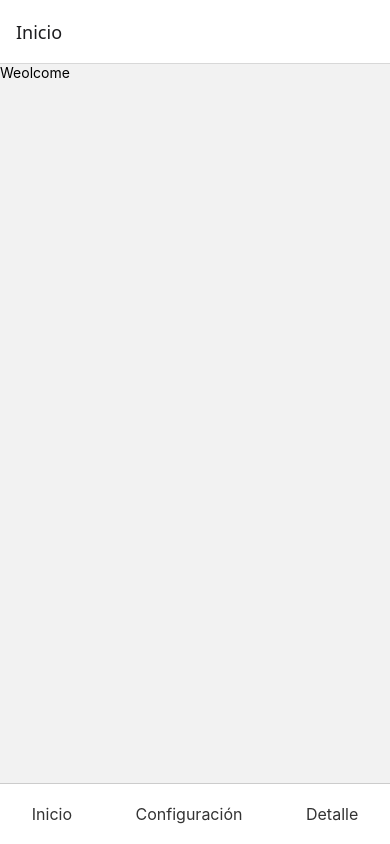
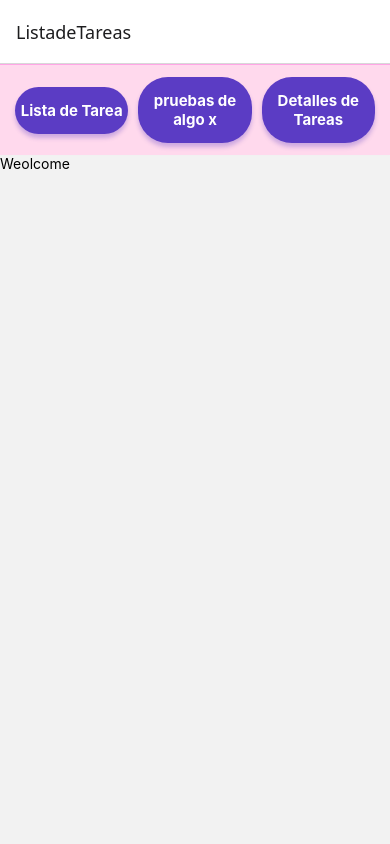
Before and after one commit to LauraCristinaPerez/practica2reactnative, a React Native app: screen /ListadeTareas in a window 390 px wide. Built offline with nearby package versions, Linux system fonts and the light colour scheme.

Commit message:
"lista de tareas" renombre

```diff
--- a/src/components/shared/tabbar.tsx
+++ b/src/components/shared/tabbar.tsx
@@ -4,13 +4,12 @@ import { NativeStackNavigationProp } from '@react-navigation/native-stack';
 import { View, Text, TouchableOpacity, StyleSheet } from 'react-native';
 import { RootStackParamList, Task } from '../../infrastructure/type/route';
 
-// Define el tipo de navegación basado en tus rutas
+
 type NavigationProp = NativeStackNavigationProp<RootStackParamList>;
 
 export const TabBar = () => {
     const navigation = useNavigation<NavigationProp>();
 
-    // Tarea de ejemplo
     const exampleTask: Task = {
         id: '1',
         title: 'Tarea de ejemplo',
@@ -20,28 +19,28 @@ export const TabBar = () => {
 
     return (
         <View style={styles.tabBarContainer}>
-            {/* Botón de navegación a Inicio */}
+            { }
             <TouchableOpacity
                 style={styles.tabButton}
-                onPress={() => navigation.navigate('Inicio')}
+                onPress={() => navigation.navigate('ListadeTareas')}
             >
-                <Text style={styles.tabText}>Inicio</Text>
+                <Text style={styles.tabText}>Lista de Tarea</Text>
             </TouchableOpacity>
 
-            {/* Botón de navegación a Configuración */}
+            { }
             <TouchableOpacity
                 style={styles.tabButton}
                 onPress={() => navigation.navigate('Configuración')}
             >
-                <Text style={styles.tabText}>Configuración</Text>
+                <Text style={styles.tabText}>pruebas de algo x</Text>
             </TouchableOpacity>
 
-            {/* Botón de navegación a DetalleTarea con una tarea ejemplo */}
+            { }
             <TouchableOpacity
                 style={styles.tabButton}
                 onPress={() => navigation.navigate('DetalleTarea', { task: exampleTask })}
             >
-                <Text style={styles.tabText}>Detalle</Text>
+                <Text style={styles.tabText}>Detalles de Tareas</Text>
             </TouchableOpacity>
         </View>
     );
@@ -50,21 +49,38 @@ export const TabBar = () => {
 const styles = StyleSheet.create({
     tabBarContainer: {
         flexDirection: 'row',
-        justifyContent: 'space-around',
+        justifyContent: 'space-between',
         alignItems: 'center',
-        paddingVertical: 10,
-        backgroundColor: '#fff',
+        paddingVertical: 12,
+        paddingHorizontal: 10,
+        backgroundColor: '#ffd9ed',
         borderTopWidth: 1,
-        borderTopColor: '#ccc',
-        position: 'absolute',
-        bottom: 0,
-        width: '100%',
+        borderTopColor: '#ffa6e6',
+        shadowColor: '#000',
+        shadowOffset: { width: 0, height: -2 },
+        shadowOpacity: 0.05,
+        shadowRadius: 4,
+        elevation: 6,
     },
+
     tabButton: {
-        padding: 10,
+        flex: 1,
+        backgroundColor: '#5B3CC4',
+        paddingVertical: 14,
+        marginHorizontal: 5,
+        borderRadius: 30,
+        shadowColor: '#5B3CC4',
+        shadowOffset: { width: 0, height: 4 },
+        shadowOpacity: 0.3,
+        shadowRadius: 4,
+        elevation: 4,
+        alignItems: 'center',
     },
+
     tabText: {
-        fontSize: 16,
-        color: '#333',
+        color: '#fff',
+        fontSize: 15,
+        fontWeight: '700',
+        textAlign: 'center'
     },
 });
--- a/src/infrastructure/type/route.ts
+++ b/src/infrastructure/type/route.ts
@@ -1,6 +1,6 @@
 // src/navigation/types.ts
 export type RootStackParamList = {
-    Inicio: undefined;
+    ListadeTareas: undefined;
     Configuración: undefined;
     DetalleTarea: { task: Task };
 };
--- a/src/navigation/AppNavigator.tsx
+++ b/src/navigation/AppNavigator.tsx
@@ -11,8 +11,8 @@ const Stack = createNativeStackNavigator<RootStackParamList>();
 const appNavigation = () => {
   return (
     <NavigationContainer>
-      <Stack.Navigator initialRouteName="Inicio" id={undefined}>
-        <Stack.Screen name="Inicio" component={HomeScreen} />
+      <Stack.Navigator initialRouteName="ListadeTareas" id={undefined}>
+        <Stack.Screen name="ListadeTareas" component={HomeScreen} />
         <Stack.Screen name="Configuración" component={SettingsScreen} />
         <Stack.Screen name="DetalleTarea" component={TaskDetailScreen} />
       </Stack.Navigator>
--- a/src/screens/Home/HomeScreen.tsx
+++ b/src/screens/Home/HomeScreen.tsx
@@ -1,5 +1,5 @@
 import React from "react";
-import { View, Text, SafeAreaView } from "react-native";
+import { View, Text, SafeAreaView, StyleSheet } from "react-native";
 import { TabBar } from "../../components/shared/tabbar";
 
 
@@ -11,3 +11,24 @@ export default function HomeScreen() {
         </SafeAreaView>
     );
 }
+const styles = StyleSheet.create({
+    tabBarContainer: {
+        flexDirection: 'row',
+        justifyContent: 'space-around',
+        alignItems: 'center',
+        paddingVertical: 10,
+        backgroundColor: 'pink',
+        borderTopWidth: 1,
+        borderTopColor: '#ccc',
+        position: 'absolute',
+        bottom: 0,
+        width: '100%',
+    },
+    tabButton: {
+        padding: 10,
+    },
+    tabText: {
+        fontSize: 16,
+        color: '#333',
+    },
+});
--- a/src/screens/Setting/SettingsScreen.tsx
+++ b/src/screens/Setting/SettingsScreen.tsx
@@ -11,3 +11,5 @@ export default function SettingsScreen() {
     </View>
   );
 }
+
+style
```
